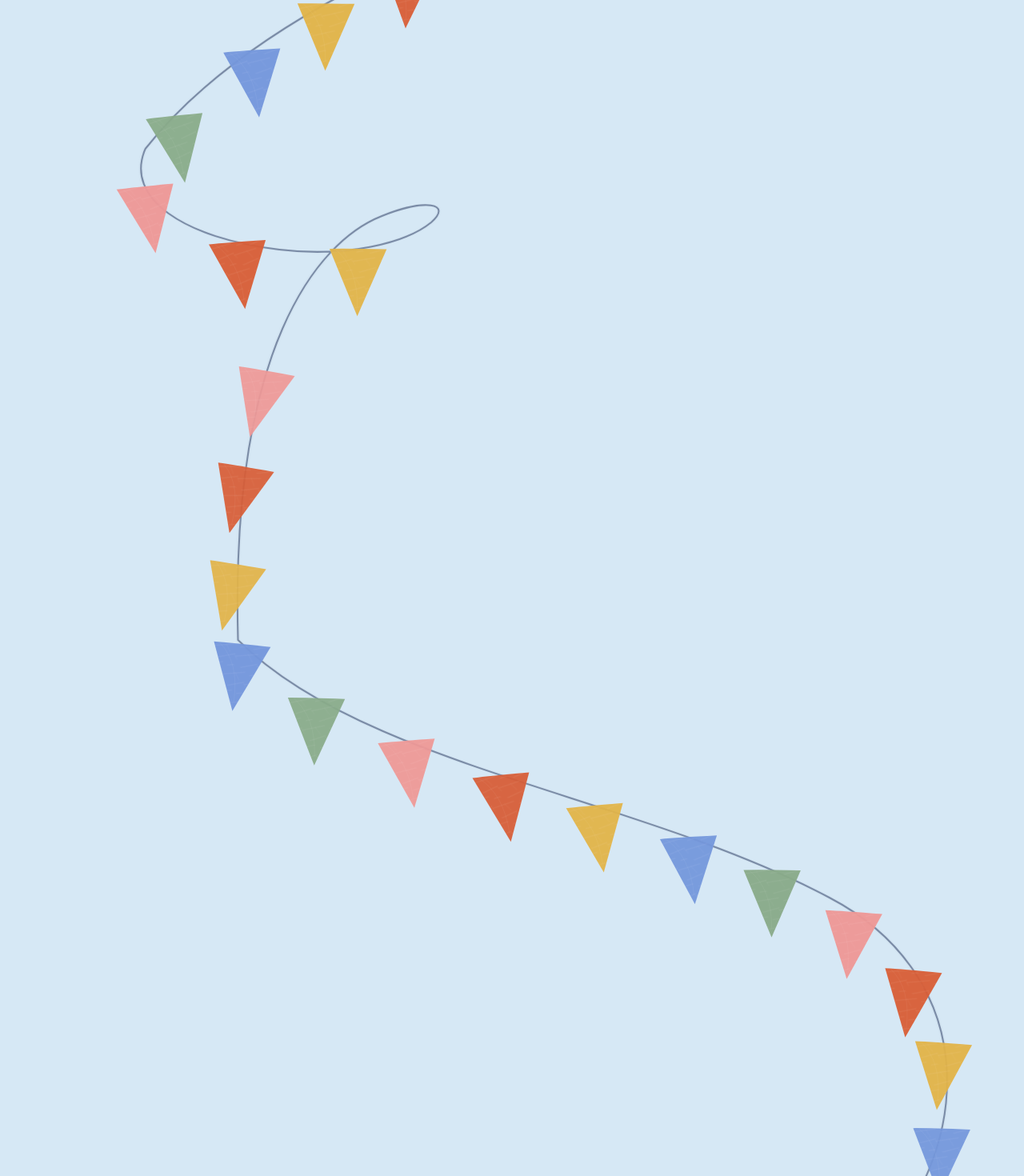
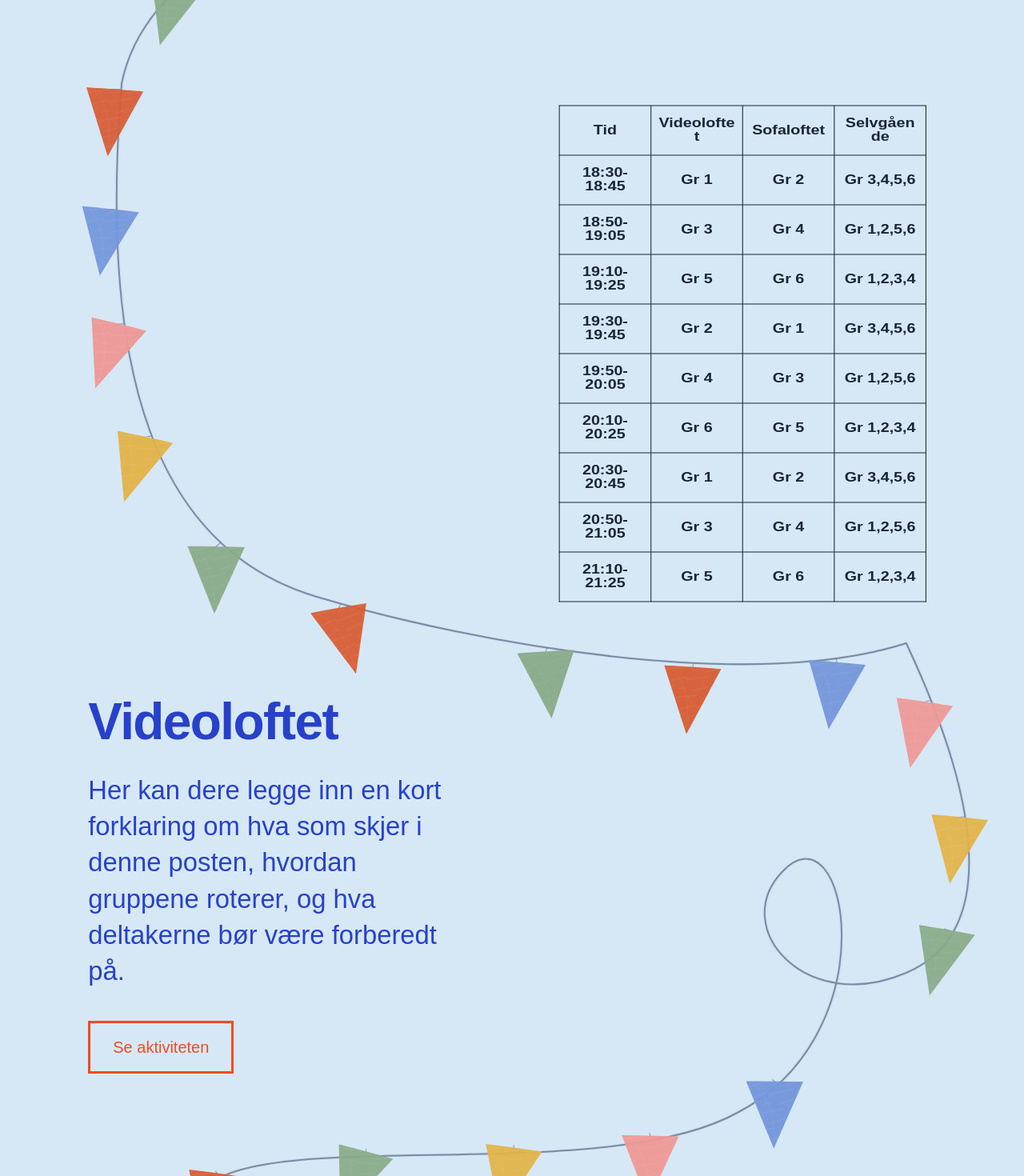
Before and after one commit to mariemathisen/sommertreff-bekk-trh, a Next.js app: page /dagens-aktiviteter in a window 1280 px wide. Shown: the part 1080-2550 px from the top of the page at 80% size. Built offline with nearby package versions, Linux system fonts and the light colour scheme.

Commit message:
Adjust activity rope layout and pennants

```diff
--- a/components/ScrollBuntingGamesSection.tsx
+++ b/components/ScrollBuntingGamesSection.tsx
@@ -3,29 +3,26 @@
 import { useEffect, useRef, useState } from 'react'
 
 const viewWidth = 1000
-const viewHeight = 4000
+const viewHeight = 4800
 
 const mainRopePath = `
-  M 612 -84
-  C 650 14, 736 126, 862 236
-  C 930 296, 986 382, 960 500
-  C 930 636, 798 744, 606 820
-  C 414 896, 224 1004, 128 1154
-  C 106 1216, 168 1266, 264 1280
-  C 332 1290, 392 1272, 418 1246
-  C 440 1222, 412 1216, 368 1238
-  C 302 1270, 214 1404, 222 1768
-  C 350 1926, 626 1962, 822 2090
-  C 974 2188, 982 2410, 840 2574
-  C 692 2746, 434 2792, 224 2878
-  C 110 2934, 60 3018, 92 3110
-  C 132 3216, 244 3278, 320 3252
-  C 394 3226, 400 3150, 350 3096
-  C 286 3028, 206 3116, 154 3342
-  C 118 3526, 420 3556, 676 3498
-  C 866 3456, 976 3508, 932 3630
-  C 886 3754, 664 3808, 450 3822
-  C 254 3834, 90 3882, 24 4012
+  M 188 -58
+  C 322 24, 514 90, 706 144
+  C 858 186, 968 238, 992 314
+  C 1020 410, 972 530, 860 624
+  C 730 734, 514 814, 278 870
+  C 278 870, 128 926, 104 1072
+  C 80 1434, 138 1654, 302 1714
+  C 466 1774, 742 1834, 900 1772
+  C 982 1988, 988 2138, 900 2184
+  C 798 2238, 720 2128, 774 2058
+  C 840 1970, 884 2258, 730 2358
+  C 584 2460, 188 2360, 178 2478
+  C 168 2596, 88 2780, 246 2868
+  C 334 2960, 706 3004, 866 2956
+  C 978 2924, 932 3258, 788 3440
+  C 660 3586, 700 3746, 850 3842
+  C 938 3898, 860 3980, 604 4026
 `
   .replace(/\s+/g, ' ')
   .trim()
@@ -34,12 +31,88 @@ const pennantPalette = ['#7396dc', '#88aa88', '#ef9795', '#d85c34', '#e2b347']
 const pennantWidth = 58
 const pennantHeight = 84
 
+const timetableCells = [
+  ['Tid', 'Videoloftet', 'Sofaloftet', 'Selvgående'],
+  ['18:30-18:45', 'Gr 1', 'Gr 2', 'Gr 3,4,5,6'],
+  ['18:50-19:05', 'Gr 3', 'Gr 4', 'Gr 1,2,5,6'],
+  ['19:10-19:25', 'Gr 5', 'Gr 6  ', 'Gr 1,2,3,4'],
+  ['19:30-19:45', 'Gr 2', 'Gr 1', 'Gr 3,4,5,6'],
+  ['19:50-20:05', 'Gr 4', 'Gr 3', 'Gr 1,2,5,6'],
+  ['20:10-20:25', 'Gr 6', 'Gr 5', 'Gr 1,2,3,4'],
+  ['20:30-20:45', 'Gr 1', 'Gr 2', 'Gr 3,4,5,6'],
+  ['20:50-21:05', 'Gr 3', 'Gr 4', 'Gr 1,2,5,6'],
+  ['21:10-21:25', 'Gr 5', 'Gr 6', 'Gr 1,2,3,4'],
+]
+const timetableRows = timetableCells.length
+const timetableColumns = timetableCells[0].length
+const timetableX = 548
+const timetableY = 1100
+const timetableWidth = 372
+const timetableHeight = 620
+const timetableColumnWidth = timetableWidth / timetableColumns
+const timetableRowHeight = timetableHeight / timetableRows
+
+const descriptionSections = [
+  {
+    title: 'Videoloftet',
+    body:
+      'Her kan dere legge inn en kort forklaring om hva som skjer i denne posten, hvordan gruppene roterer, og hva deltakerne bør være forberedt på.',
+    cta: 'Se aktiviteten',
+    top: 1840,
+    left: 7,
+    width: 38,
+  },
+  {
+    title: 'Sofaloftet',
+    body:
+      'Denne flaten er satt av til en ny forklaringstekst i samme stil, med nok luft rundt seg til at tauet fortsatt ser naturlig ut.',
+    cta: 'Les mer',
+    top: 2680,
+    left: 55,
+    width: 37,
+  },
+  {
+    title: 'Selvgående utfordringer',
+    body:
+      'Bruk dette området til å beskrive oppgaver som kan gjøres i eget tempo, med korte instruksjoner og eventuelle tips til gjennomføring.',
+    cta: 'Se opplegget',
+    top: 3480,
+    left: 7,
+    width: 38,
+  },
+  {
+    title: 'Finalerunden',
+    body:
+      'Nederst er det gjort plass til en fjerde forklaring, slik at hele siden kan følge samme rytme videre nedover uten at tekst og vimpler krasjer.',
+    cta: 'Åpne detaljene',
+    top: 4280,
+    left: 55,
+    width: 37,
+  },
+] as const
+
+const pennantClearanceZones = [
+  {
+    xMin: timetableX - 28,
+    xMax: timetableX + timetableWidth + 28,
+    yMin: timetableY - 56,
+    yMax: timetableY + timetableHeight + 52,
+  },
+  ...descriptionSections.map((section) => ({
+    xMin: (viewWidth * section.left) / 100 - 24,
+    xMax: (viewWidth * (section.left + section.width)) / 100 + 24,
+    yMin: section.top - 44,
+    yMax: section.top + 418,
+  })),
+] as const
+
 type PennantPlacement = {
   x: number
   y: number
   angle: number
   windRotation: number
   attachOffset: number
+  hangOffset: number
   swayRotation: number
   swayDuration: number
   swayDelay: number
@@ -52,6 +125,11 @@ type PennantPlacement = {
   color: string
   opacity: number
   textureId: string
+}
+
+type Point = {
+  x: number
+  y: number
 }
 
 function fract(value: number) {
@@ -88,9 +166,59 @@ function hasPennantOverlap(candidate: { centerX: number; centerY: number }, penn
     const dx = candidate.centerX - pennant.centerX
     const dy = candidate.centerY - pennant.centerY
 
-    return (dx / 62) ** 2 + (dy / 78) ** 2 < 1
+    return (dx / 64) ** 2 + (dy / 82) ** 2 < 1
   })
 }
+
+function hasPennantCrowding(
+  candidate: { x: number; y: number; centerX: number; centerY: number },
+  pennants: PennantPlacement[],
+) {
+  return pennants.some((pennant) => {
+    const ropeDx = candidate.x - pennant.x
+    const ropeDy = candidate.y - pennant.y
+    const centerDx = candidate.centerX - pennant.centerX
+    const centerDy = candidate.centerY - pennant.centerY
+
+    return (ropeDx / 88) ** 2 + (ropeDy / 122) ** 2 < 1 || (centerDx / 72) ** 2 + (centerDy / 94) ** 2 < 1
+  })
+}
+
+function hasNearbyRopeSegment(
+  path: SVGPathElement,
+  totalLength: number,
+  candidateDistance: number,
+  candidate: { x: number; y: number; centerX: number; centerY: number },
+) {
+  for (let sampleDistance = 0; sampleDistance <= totalLength; sampleDistance += 42) {
+    if (Math.abs(sampleDistance - candidateDistance) < 190) {
+      continue
+    }
+
+    const sample = path.getPointAtLength(sampleDistance)
+    const dx = sample.x - candidate.centerX
+    const dy = sample.y - candidate.centerY
+    const anchorDx = sample.x - candidate.x
+    const anchorDy = sample.y - candidate.y
+
+    if ((dx / 96) ** 2 + (dy / 118) ** 2 < 1 || (anchorDx / 54) ** 2 + (anchorDy / 72) ** 2 < 1) {
+      return true
+    }
+  }
+
+  return false
+}
+
+function isInsideClearanceZone(point: Point) {
+  return pennantClearanceZones.some(
+    (zone) =>
+      point.x >= zone.xMin &&
+      point.x <= zone.xMax &&
+      point.y >= zone.yMin &&
+      point.y <= zone.yMax,
+  )
+}
+
 
 export default function ScrollBuntingGamesSection({
   className = '',
@@ -114,25 +242,15 @@ export default function ScrollBuntingGamesSection({
 
     while (distance < totalLength - 82) {
       const colorIndex = index % pennantPalette.length
-      const basePoint = path.getPointAtLength(distance)
-      const isFirstLoopRegion =
-        basePoint.y >= 1120 && basePoint.y <= 1660 && basePoint.x <= 500
-      const isCrossingGreenRegion =
-        basePoint.y >= 1860 && basePoint.y <= 2360 && basePoint.x >= 360 && basePoint.x <= 560
-      const isLoopOverlapGreenRegion =
-        basePoint.y >= 1180 && basePoint.y <= 1480 && basePoint.x >= 240 && basePoint.x <= 430
-      const adjustedDistance =
-        colorIndex === 1 && isLoopOverlapGreenRegion
-          ? Math.min(totalLength - 60, distance + 132)
-          : distance
-      const point = path.getPointAtLength(adjustedDistance)
-      const nearPrev = path.getPointAtLength(Math.max(0, adjustedDistance - 7))
-      const nearNext = path.getPointAtLength(Math.min(totalLength, adjustedDistance + 7))
-      const farPrev = path.getPointAtLength(Math.max(0, adjustedDistance - 30))
-      const farNext = path.getPointAtLength(Math.min(totalLength, adjustedDistance + 30))
+      const point = path.getPointAtLength(distance)
+      const nearPrev = path.getPointAtLength(Math.max(0, distance - 7))
+      const nearNext = path.getPointAtLength(Math.min(totalLength, distance + 7))
+      const farPrev = path.getPointAtLength(Math.max(0, distance - 30))
+      const farNext = path.getPointAtLength(Math.min(totalLength, distance + 30))
       const dx = nearNext.x - nearPrev.x
       const dy = nearNext.y - nearPrev.y
       const angle = (Math.atan2(dy, dx) * 180) / Math.PI
+      const ropeInfluence = clamp(angle * 0.14, -12, 12)
       const naturalHang = clamp(
         Math.sin(index * 0.58 + 1.1) * 9 +
           Math.sin(index * 0.23 + 2.4) * 5 +
@@ -140,30 +258,43 @@ export default function ScrollBuntingGamesSection({
         -17,
         17,
       )
-      const windRotation = -angle + naturalHang
+      const windRotation = -angle + ropeInfluence + naturalHang
       const hangRadians = (naturalHang * Math.PI) / 180
       const centerX = point.x - Math.sin(hangRadians) * pennantHeight * 0.42
       const centerY = point.y + Math.cos(hangRadians) * pennantHeight * 0.42
       const farAngle = (Math.atan2(farNext.y - farPrev.y, farNext.x - farPrev.x) * 180) / Math.PI
       const curvature = Math.abs(normalizeAngle(farAngle - angle))
+      const isTightCurve = curvature > 26
+      const hasCrowding = hasPennantCrowding({ x: point.x, y: point.y, centerX, centerY }, nextPennants)
+      const hasRopeConflict = hasNearbyRopeSegment(path, totalLength, distance, {
+        x: point.x,
+        y: point.y,
+        centerX,
+        centerY,
+      })
       const shouldRenderPennant =
-        !(isFirstLoopRegion && colorIndex === 0) &&
-        !(isCrossingGreenRegion && colorIndex === 1) &&
-        !(isLoopOverlapGreenRegion && colorIndex === 1)
+        !isInsideClearanceZone(point) &&
+        !isInsideClearanceZone({ x: centerX, y: centerY }) &&
+        !hasRopeConflict
 
-      if (shouldRenderPennant && !hasPennantOverlap({ centerX, centerY }, nextPennants)) {
+      if (
+        shouldRenderPennant &&
+        !hasPennantOverlap({ centerX, centerY }, nextPennants) &&
+        !hasCrowding
+      ) {
         nextPennants.push({
           x: point.x,
           y: point.y,
           angle,
           windRotation,
-          attachOffset: centeredNoise(index, 6) * 1.8,
-          swayRotation: 1.8 + noise(index, 16) * 1.7,
-          swayDuration: 4.8 + noise(index, 17) * 2.8,
+          attachOffset: centeredNoise(index, 6) * 0.9,
+          hangOffset: 4.8 + noise(index, 14) * 2.2,
+          swayRotation: 5.2 + noise(index, 16) * 4.1,
+          swayDuration: 3.1 + noise(index, 17) * 1.8,
           swayDelay: -noise(index, 18) * 6.5,
-          floatX: centeredNoise(index, 19) * 0.7,
-          floatY: centeredNoise(index, 20) * 0.9,
-          floatDuration: 5.8 + noise(index, 21) * 3.2,
+          floatX: centeredNoise(index, 19) * 2.8,
+          floatY: centeredNoise(index, 20) * 3.6,
+          floatDuration: 3.7 + noise(index, 21) * 2.1,
           floatDelay: -noise(index, 22) * 7.5,
           centerX,
           centerY,
@@ -174,11 +305,10 @@ export default function ScrollBuntingGamesSection({
       }
 
       const spacing =
-        92 +
-        noise(index, 12) * 16 +
-        Math.min(curvature / 44, 1) * 18 +
-        (noise(index, 13) > 0.84 ? 14 : 0) +
-        (isFirstLoopRegion ? 28 : 0)
+        70 +
+        noise(index, 12) * 6 +
+        Math.min(curvature / 28, 1) * 14 +
+        (isTightCurve ? 8 : 0)
 
       distance += spacing
       index += 1
@@ -265,8 +395,16 @@ export default function ScrollBuntingGamesSection({
                     />
                   </pattern>
                 </defs>
+                <path
+                  d={`M 0 0 Q ${pennant.attachOffset * 0.45} ${pennant.hangOffset * 0.3} ${pennant.attachOffset} ${pennant.hangOffset + 3}`}
+                  fill="none"
+                  stroke="rgba(118, 135, 162, 0.72)"
+                  strokeWidth="1.2"
+                  strokeLinecap="round"
+                  vectorEffect="non-scaling-stroke"
+                />
                 <g
-                  transform={`translate(${pennant.attachOffset} 0) rotate(${pennant.windRotation})`}
+                  transform={`translate(${pennant.attachOffset} ${pennant.hangOffset}) rotate(${pennant.windRotation})`}
                 >
                   <animateTransform
                     attributeName="transform"
@@ -319,7 +457,86 @@ export default function ScrollBuntingGamesSection({
               </g>
             )
           })}
+
+          <g aria-hidden opacity="0.92">
+            {Array.from({ length: timetableRows + 1 }, (_, index) => {
+              const y = timetableY + timetableRowHeight * index
+
+              return (
+                <path
+                  key={`timetable-row-${index}`}
+                  d={`M ${timetableX} ${y} L ${timetableX + timetableWidth} ${y}`}
+                  fill="none"
+                  stroke="#0b1525"
+                  strokeWidth="1.05"
+                  strokeLinecap="round"
+                  vectorEffect="non-scaling-stroke"
+                />
+              )
+            })}
+            {Array.from({ length: timetableColumns + 1 }, (_, index) => {
+              const x = timetableX + timetableColumnWidth * index
+
+              return (
+                <path
+                  key={`timetable-column-${index}`}
+                  d={`M ${x} ${timetableY} L ${x} ${timetableY + timetableHeight}`}
+                  fill="none"
+                  stroke="#0b1525"
+                  strokeWidth="1.05"
+                  strokeLinecap="round"
+                  vectorEffect="non-scaling-stroke"
+                />
+              )
+            })}
+            {timetableCells.map((row, rowIndex) =>
+              row.map((cell, columnIndex) => {
+                const isHeader = rowIndex === 0
+
+                return (
+                  <foreignObject
+                    key={`timetable-cell-${rowIndex}-${columnIndex}`}
+                    x={timetableX + timetableColumnWidth * columnIndex + 7}
+                    y={timetableY + timetableRowHeight * rowIndex + 7}
+                    width={timetableColumnWidth - 14}
+                    height={timetableRowHeight - 14}
+                  >
+                    <div
+                      className={`flex h-full w-full items-center justify-center text-center leading-[1.05] text-[#0b1525] ${
+                        isHeader ? 'font-black' : 'font-bold'
+                      }`}
+                      style={{
+                        fontFamily: 'Arial, Helvetica, sans-serif',
+                        fontSize: isHeader && cell.length > 12 ? '14px' : '16px',
+                        overflowWrap: 'anywhere',
+                      }}
+                    >
+                      {cell}
+                    </div>
+                  </foreignObject>
+                )
+              }),
+            )}
+          </g>
         </svg>
+
+        {descriptionSections.map((section) => (
+          <article
+            key={section.title}
+            className="absolute z-10 w-[min(38rem,38vw)] max-w-[84vw] rounded-[1.75rem] bg-[#d6e8f5]/90 p-4 text-left text-[#2741ca] backdrop-blur-[2px] md:bg-transparent md:p-0 md:backdrop-blur-none"
+            style={{ top: `${section.top}px`, left: `${section.left}%`, width: `${section.width}%` }}
+          >
+            <h2 className="text-4xl font-black leading-[0.95] tracking-tight sm:text-5xl md:text-[4rem]">
+              {section.title}
+            </h2>
+            <p className="mt-8 text-xl leading-[1.38] sm:text-2xl md:text-[2.05rem]">
+              {section.body}
+            </p>
+            <span className="mt-10 inline-flex items-center justify-center border-[3px] border-[#ef4b23] px-7 py-4 text-lg font-medium text-[#ef4b23] sm:text-xl">
+              {section.cta}
+            </span>
+          </article>
+        ))}
       </div>
     </section>
   )
```
Also changed, not shown: app/dagens-aktiviteter/page.tsx (+4 -7 lines).
